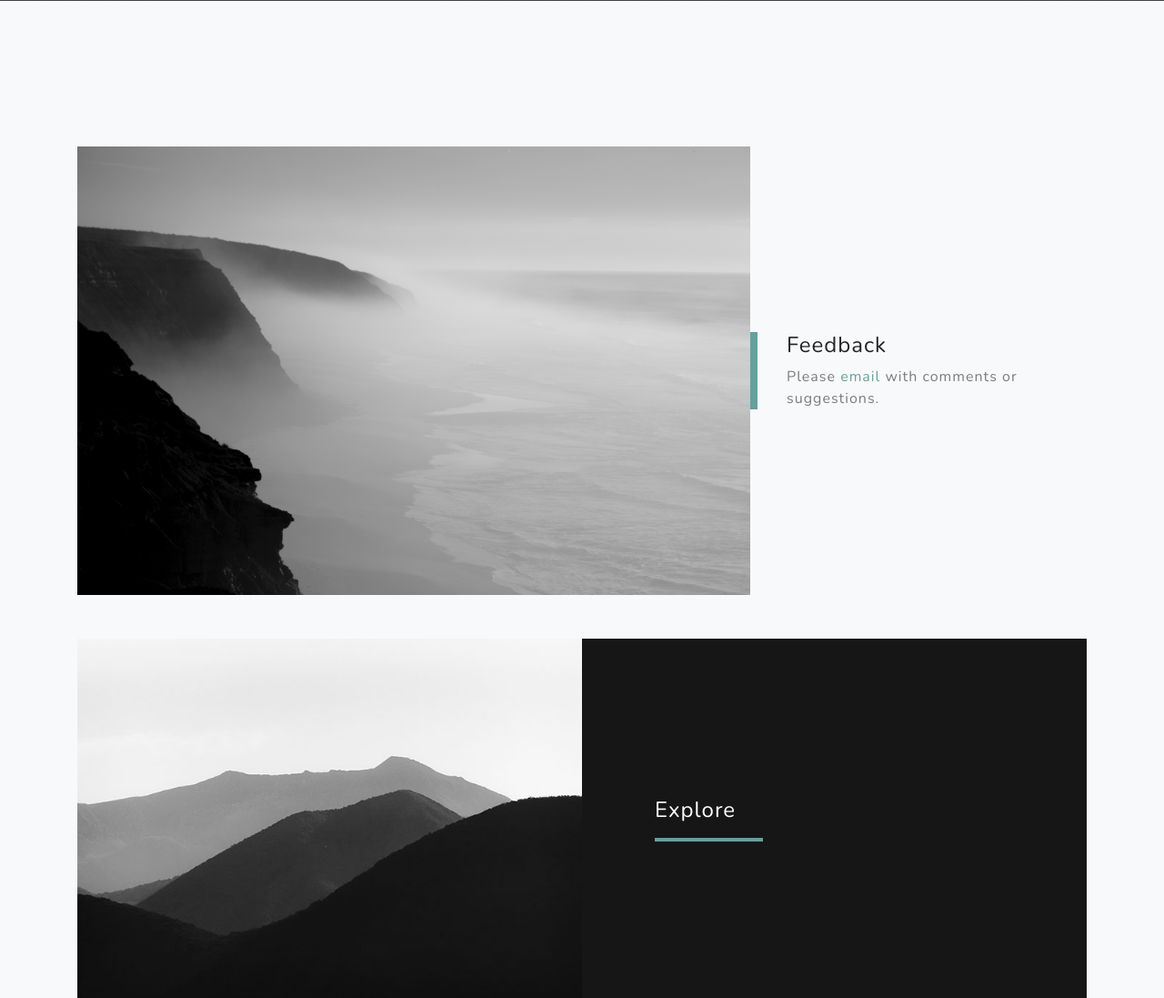
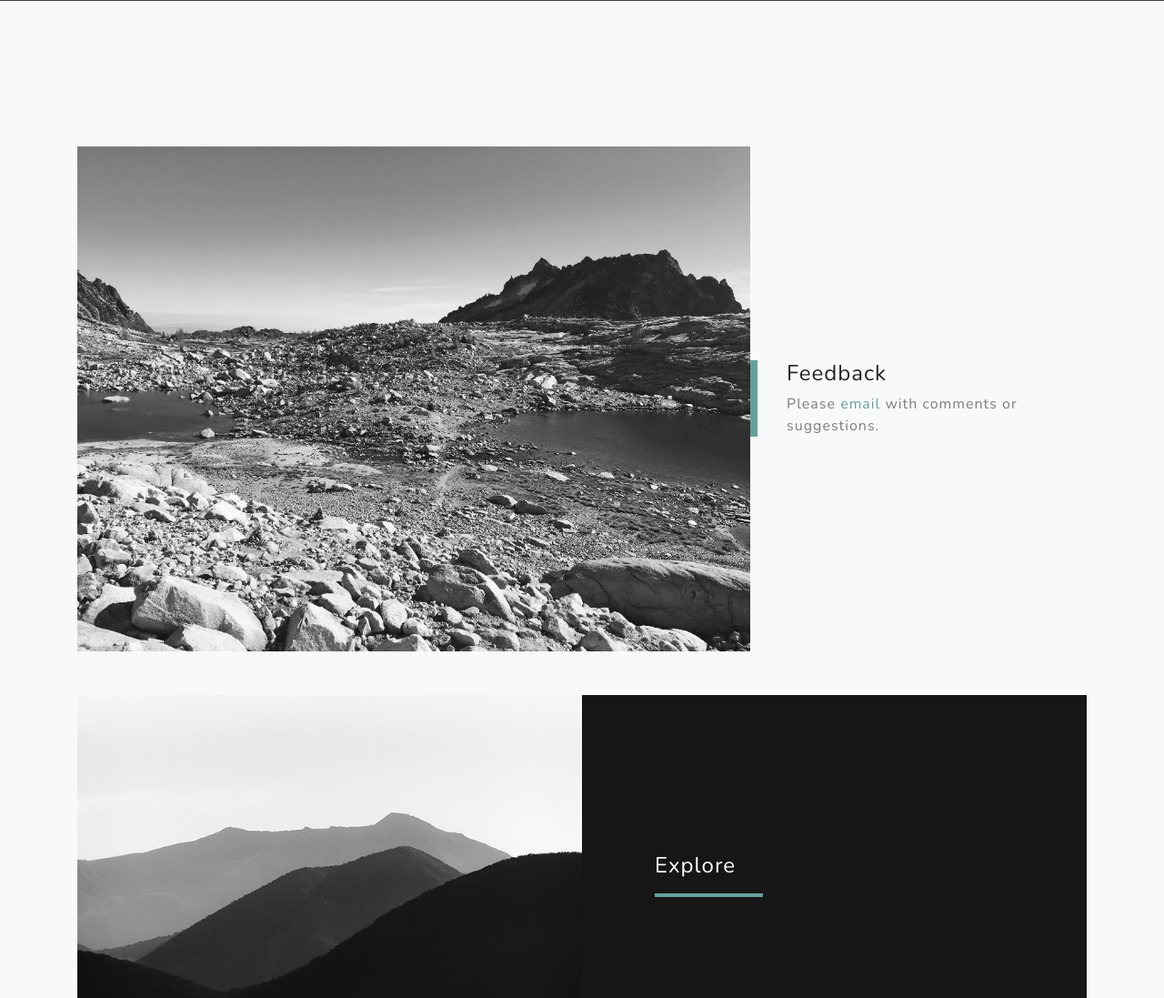
Before and after one commit to elizabethguy86/Run_Recommender, a Flask app: page / in a window 1280 px wide. Shown: the part 1655-2752 px from the top of the page at 91% size. Run offline with Flask 2, Linux system fonts and the light colour scheme; parts of the project's set-up code (start-up, migrations or seed data) failed here and were passed over; some libraries are stand-ins or nearby versions.

Commit message:
add route to new picture

```diff
--- a/templates/index.html
+++ b/templates/index.html
@@ -122,7 +122,7 @@
         <!-- Featured Project Row -->
         <div class="row align-items-center no-gutters mb-4 mb-lg-5">
           <div class="col-xl-8 col-lg-7">
-            <img class="img-fluid mb-3 mb-lg-0" src="img/bg-masthead.jpg" alt="">
+            <img class="img-fluid mb-3 mb-lg-0" src="img/enchantments.jpg" alt="">
           </div>
           <div class="col-xl-4 col-lg-5">
             <div class="featured-text text-center text-lg-left">
```
